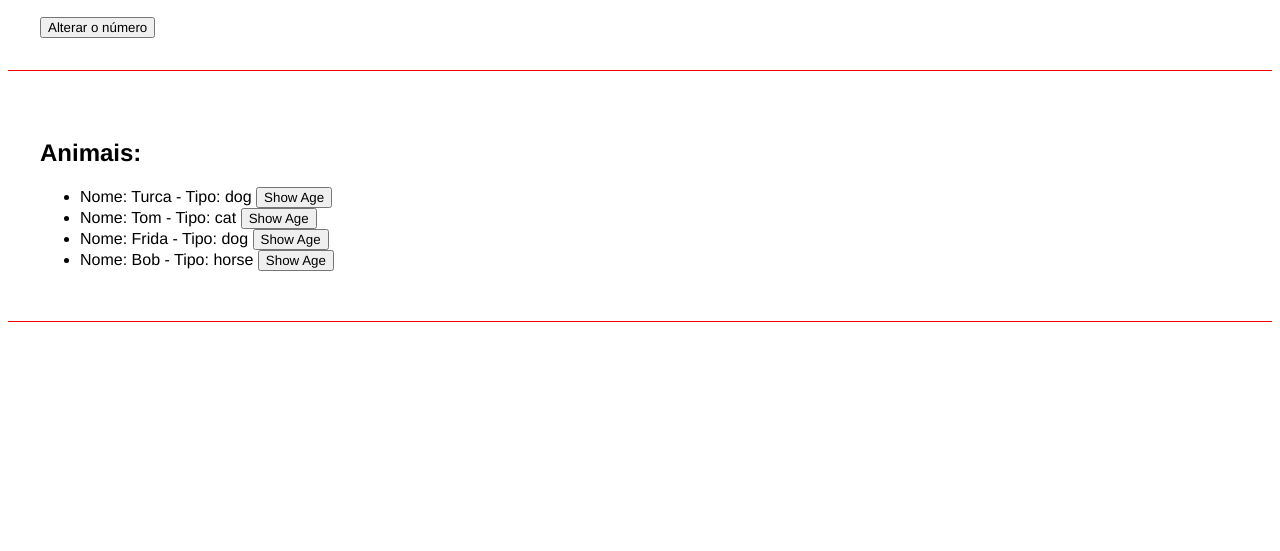
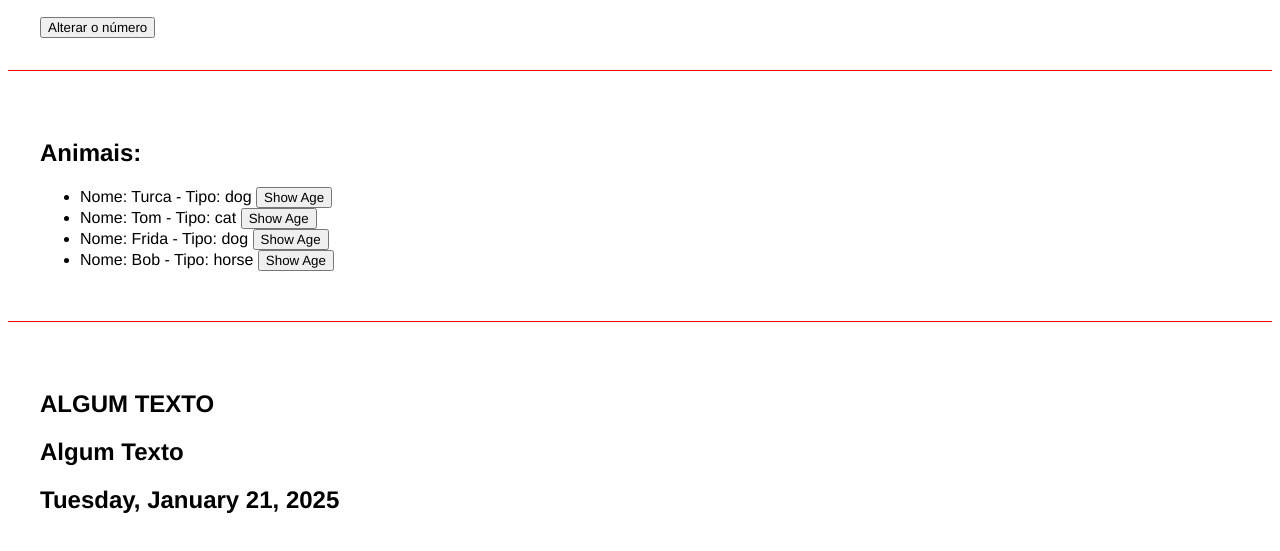
Before and after one commit to LucasAlmeida75/curso-angular, an Angular app: page / in a window 1280 px wide. Shown: the part 1062-1613 px from the top of the page. Built offline with nearby package versions, Linux system fonts and the light colour scheme.

Commit message:
feat: text pipes

```diff
--- a/src/app/app.component.html
+++ b/src/app/app.component.html
@@ -7,3 +7,4 @@
 <app-if-render></app-if-render>
 <app-eventos></app-eventos>
 <app-list-render></app-list-render>
+<app-pipes></app-pipes>
--- a/src/app/app.component.ts
+++ b/src/app/app.component.ts
@@ -6,10 +6,11 @@
 import { IfRenderComponent } from './components/if-render/if-render.component';
 import { EventosComponent } from './components/eventos/eventos.component';
 import { ListRenderComponent } from './components/list-render/list-render.component';
+import { PipesComponent } from './components/pipes/pipes.component';
 
 @Component({
   selector: 'app-root',
-  imports: [FirstComponentComponent, ParentDataComponent, DirectivesComponent, IfRenderComponent, EventosComponent, ListRenderComponent],
+  imports: [FirstComponentComponent, ParentDataComponent, DirectivesComponent, IfRenderComponent, EventosComponent, ListRenderComponent, PipesComponent],
   templateUrl: './app.component.html',
   styleUrl: './app.component.css'
 })
--- /dev/null
+++ b/src/app/components/pipes/pipes.component.html
@@ -0,0 +1,5 @@
+<div class="class">
+    <h2>{{ "Algum texto" | uppercase }}</h2>
+    <h2>{{ someText | titlecase }}</h2>
+    <h2>{{ today | date: 'fullDate' }}</h2>
+</div>
--- /dev/null
+++ b/src/app/components/pipes/pipes.component.ts
@@ -0,0 +1,14 @@
+import { CommonModule } from '@angular/common';
+import { Component } from '@angular/core';
+
+@Component({
+  selector: 'app-pipes',
+  imports: [CommonModule],
+  templateUrl: './pipes.component.html',
+  styleUrl: './pipes.component.css'
+})
+export class PipesComponent {
+  someText: string = "ALGUM TEXTO";
+
+  today = new Date();
+}
```
Also changed, not shown: src/app/components/pipes/pipes.component.css (added), 1 other file (tests, documents, lock files or other folders).
